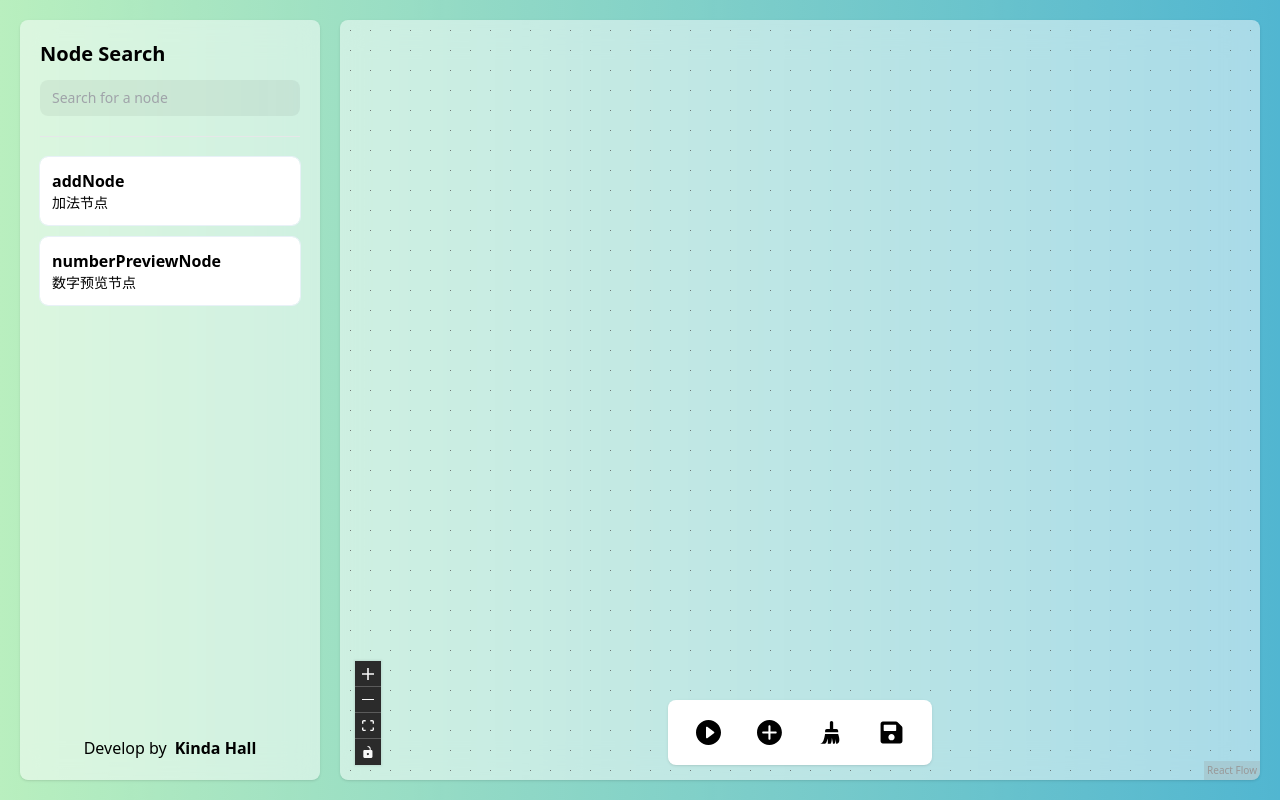
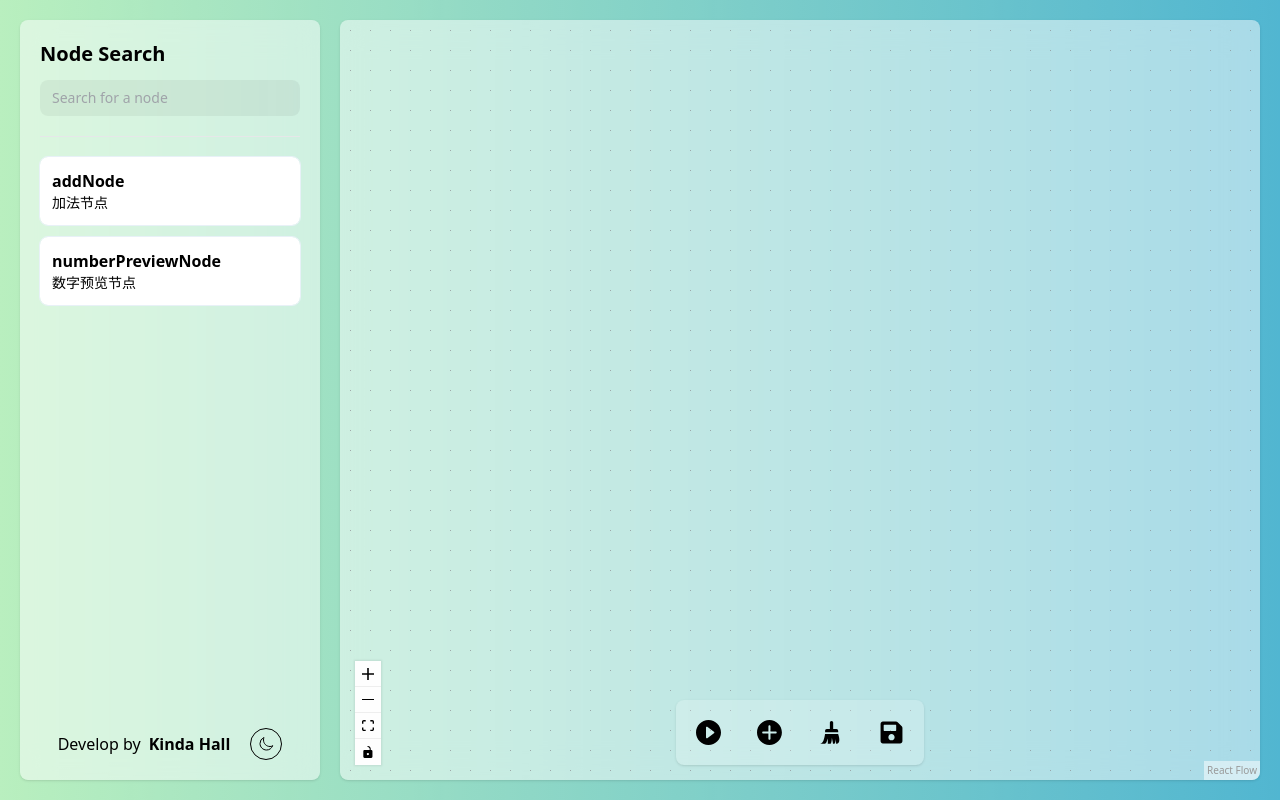
Before and after one commit to Alndaly/flow, a React (Vite) app in the folder frontend/: page / in a window 1280 px wide. Built offline with nearby package versions, Linux system fonts and the light colour scheme.

Commit message:
fix: 🐛 修复样式

```diff
--- a/frontend/src/App.tsx
+++ b/frontend/src/App.tsx
@@ -2,21 +2,26 @@ import NodeSearch from './components/NodeSearch';
 import Workflow from './components/Workflow';
 import { ReactFlowProvider } from '@xyflow/react';
 import '@xyflow/react/dist/style.css';
+import { ThemeProvider } from './components/ThemeProvider';
+import { ModeToggle } from './components/ModeToggle';
 
 function App() {
 	return (
+		<ThemeProvider>
 			<ReactFlowProvider>
-			<div className='p-5 h-screen w-screen flex flex-row gap-5 saturate-50 bg-gradient-to-r from-[#92fe9d] to-[#00c9ff]'>
+				<div className='text-black dark:text-white p-5 h-screen w-screen flex flex-row gap-5 saturate-50 bg-gradient-to-r from-[#92fe9d] to-[#00c9ff]'>
 					<div className='flex flex-col shadow rounded-lg bg-white/50 min-w-[300px] backdrop-blur-lg dark:bg-black/50'>
 						<NodeSearch />
-					<div className='p-5 flex justify-center items-center'>
+						<div className='p-5 flex justify-center items-center gap-5'>
+							<div>
 								<span className='mr-2'>Develop by</span>
 								<a
 									href='https://github.com/Alndaly'
 									className='font-bold no-underline'>
 									Kinda Hall
 								</a>
-						{/* <ModeToggle /> */}
+							</div>
+							<ModeToggle />
 						</div>
 					</div>
 					<div className='shadow overflow-hidden flex-1 h-full rounded-lg bg-white/50 dark:bg-black/50 backdrop-blur-lg'>
@@ -24,6 +29,7 @@ function App() {
 					</div>
 				</div>
 			</ReactFlowProvider>
+		</ThemeProvider>
 	);
 }
 
--- a/frontend/src/components/BottomPanel.tsx
+++ b/frontend/src/components/BottomPanel.tsx
@@ -130,8 +130,9 @@ export default function BottomPanel() {
 	}, [store]);
 
 	return (
-		<Panel position='bottom-center'>
-			<div className='bg-white dark:bg-black/20 rounded-lg px-5 py-3 backdrop-blur-sm bg-transparent border-gray-400 shadow flex items-center gap-5'>
+		<Panel
+			position='bottom-center'
+			className='p-3 bg-white/20 dark:bg-black/20 flex items-center gap-5 rounded-lg shadow'>
 			<div
 				className='cursor-pointer hover:bg-black/5 dark:hover:bg-white/5 p-2 rounded-lg transition-all duration-300'
 				onClick={handleStart}>
@@ -152,7 +153,6 @@ export default function BottomPanel() {
 				onClick={handleSave}>
 				<SaveIcon />
 			</div>
-			</div>
 		</Panel>
 	);
 }
--- a/frontend/src/components/ModeToggle.tsx
+++ b/frontend/src/components/ModeToggle.tsx
@@ -1,13 +1,17 @@
 'use client';
+import { useTheme } from './ThemeProvider';
 
 export function ModeToggle() {
-
+	const { setTheme, theme } = useTheme();
+	const handleClick = () => {
+		setTheme(theme === 'dark' ? 'light' : 'dark');
+	};
 	return (
 		<button
-			// onClick={handleClick}
+			onClick={handleClick}
 			className='border rounded-full w-8 h-8 flex items-center justify-center border-black dark:border-white'>
 			<span className='sr-only'>Toggle mode</span>
-			{localStorage.getItem('theme') !== 'dark' ? (
+			{theme !== 'dark' ? (
 				<svg
 					xmlns='http://www.w3.org/2000/svg'
 					fill='none'
--- /dev/null
+++ b/frontend/src/components/ThemeProvider.tsx
@@ -0,0 +1,74 @@
+import { createContext, useContext, useEffect, useState } from 'react';
+
+type Theme = 'dark' | 'light' | 'system';
+
+type ThemeProviderProps = {
+	children: React.ReactNode;
+	defaultTheme?: Theme;
+	storageKey?: string;
+};
+
+type ThemeProviderState = {
+	theme: Theme;
+	setTheme: (theme: Theme) => void;
+};
+
+const initialState: ThemeProviderState = {
+	theme: 'system',
+	setTheme: () => null,
+};
+
+const ThemeProviderContext = createContext<ThemeProviderState>(initialState);
+
+export function ThemeProvider({
+	children,
+	defaultTheme = 'system',
+	storageKey = 'theme',
+	...props
+}: ThemeProviderProps) {
+	const [theme, setTheme] = useState<Theme>(
+		() => (localStorage.getItem(storageKey) as Theme) || defaultTheme
+	);
+
+	useEffect(() => {
+		const root = window.document.documentElement;
+
+		root.classList.remove('light', 'dark');
+
+		if (theme === 'system') {
+			const systemTheme = window.matchMedia('(prefers-color-scheme: dark)')
+				.matches
+				? 'dark'
+				: 'light';
+			setTheme(systemTheme);
+			root.classList.add(systemTheme);
+			return;
+		}
+
+		root.classList.add(theme);
+	}, [theme]);
+
+	const value = {
+		theme,
+		setTheme: (theme: Theme) => {
+			localStorage.setItem(storageKey, theme);
+			setTheme(theme);
+		},
+	};
+
+	return (
+		<ThemeProviderContext.Provider {...props} value={value}>
+			{children}
+		</ThemeProviderContext.Provider>
+	);
+}
+
+// eslint-disable-next-line react-refresh/only-export-components
+export const useTheme = () => {
+	const context = useContext(ThemeProviderContext);
+
+	if (context === undefined)
+		throw new Error('useTheme must be used within a ThemeProvider');
+
+	return context;
+};
--- a/frontend/src/components/Workflow.tsx
+++ b/frontend/src/components/Workflow.tsx
@@ -4,6 +4,7 @@ import AddNode from './nodes/AddNode';
 import NumberPreviewNode from './nodes/NumberPreviewNode';
 import BottomPanel from './BottomPanel';
 import { useReactFlow } from '@xyflow/react';
+import { useTheme } from './ThemeProvider';
 import { useRef } from 'react';
 import MainEdge from './edges/MainEdge';
 
@@ -17,6 +18,7 @@ const nodeTypes: NodeTypes = {
 };
 
 export default function Flow() {
+	const { theme } = useTheme();
 	const reactFlow = useReactFlow();
 	const graphWrapper = useRef(null);
 	const {
@@ -62,7 +64,7 @@ export default function Flow() {
 			onNodesChange={onNodesChange}
 			onEdgesChange={onEdgesChange}
 			onConnect={onConnect}
-			colorMode={'dark'}
+			colorMode={theme}
 			edgeTypes={edgeTypes}
 			onDrop={(e) => onDrop(e)}
 			onDragOver={(e) => onDragOver(e)}
--- a/frontend/src/index.css
+++ b/frontend/src/index.css
@@ -2,10 +2,6 @@
 @tailwind components;
 @tailwind utilities;
 
-:root {
-	color-scheme: light dark;
-}
-
 .react-flow__background {
 	background-color: transparent !important;
 }
--- a/frontend/tailwind.config.js
+++ b/frontend/tailwind.config.js
@@ -1,6 +1,6 @@
 /** @type {import('tailwindcss').Config} */
 export default {
-  // darkMode: 'selector',
+  darkMode: 'selector',
   content: [
     "./index.html",
     "./src/**/*.{js,ts,jsx,tsx}",
```
Lines whose indentation alone changed are shown as unchanged.
